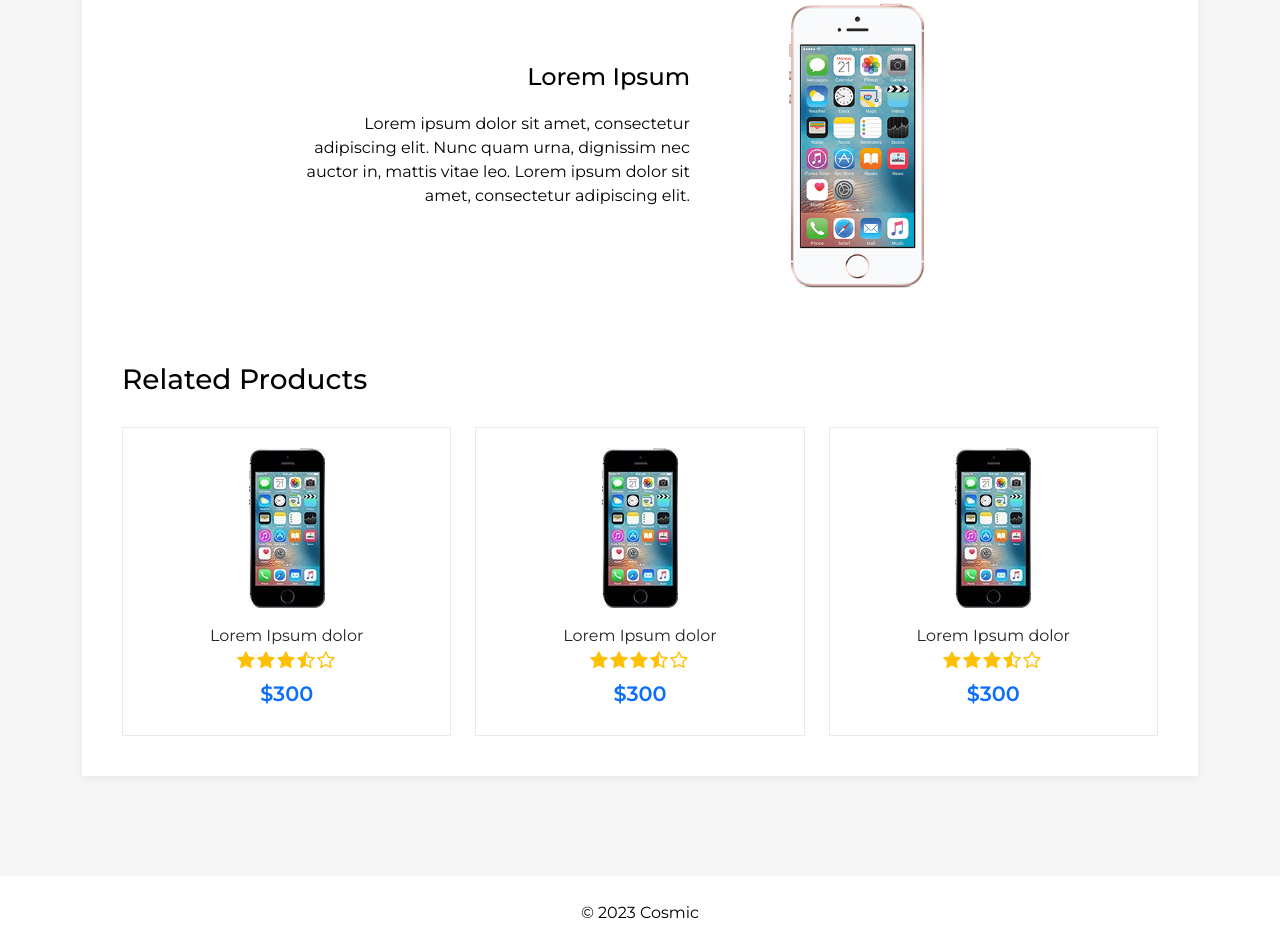
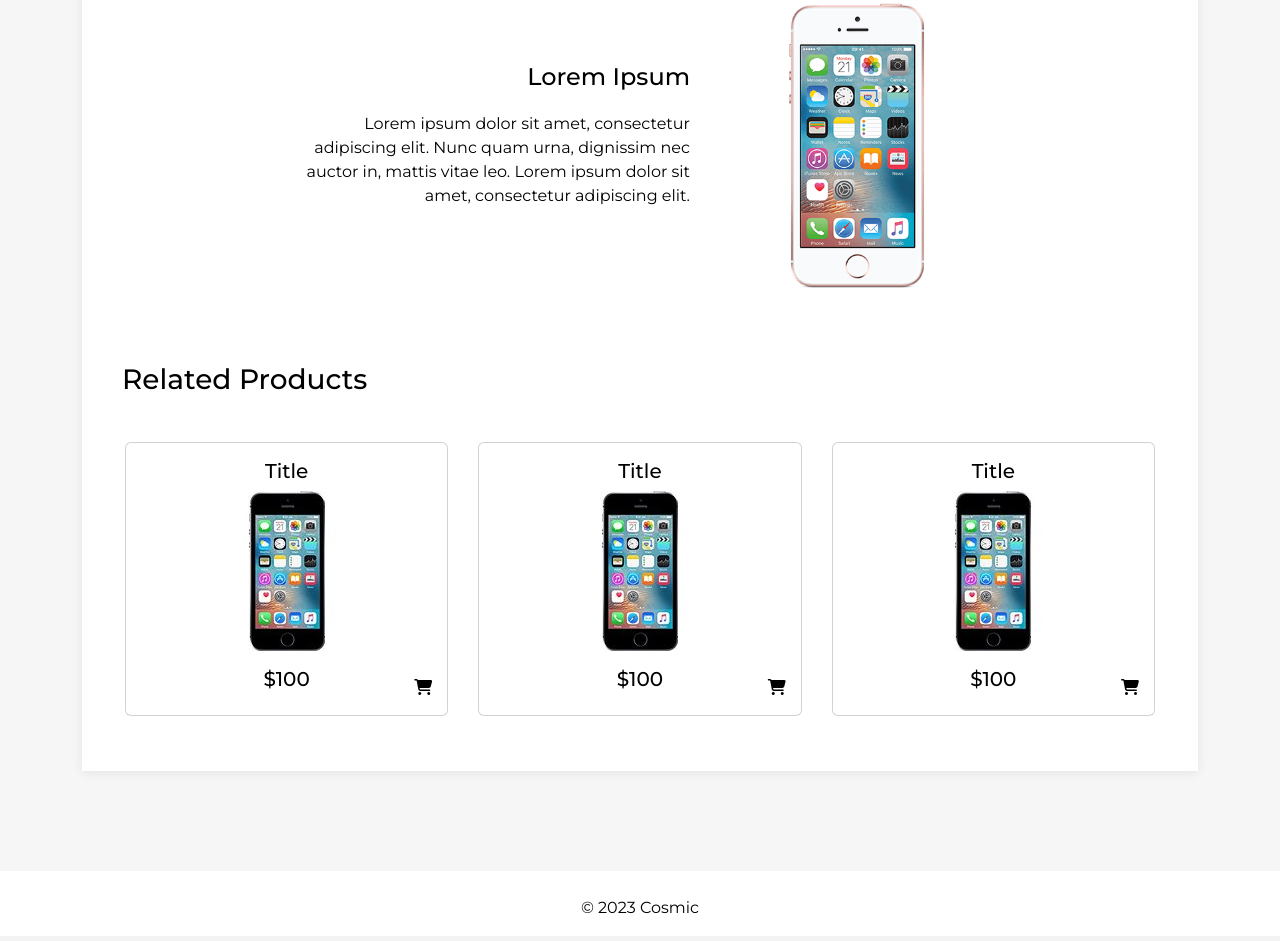
Before and after one commit to L1onLight/rredesigned-enigma, a plain HTML site: page product-page.html in a window 1280 px wide. Shown: the part 1177-2118 px from the top of the page. Drawn offline with Linux system fonts and the light colour scheme; some packages are replaced by stand-ins of ours; a script that the page names is missing.

Commit message:
Update product-page.html

```diff
--- a/product-page.html
+++ b/product-page.html
@@ -242,45 +242,58 @@
                         <h3>Related Products</h3>
                         <div class="items">
                             <div class="row justify-content-center">
-                                <div class="col-sm-6 col-lg-4">
-                                    <div class="clean-related-item">
-                                        <div class="image"><a href="#"><img class="img-fluid d-block mx-auto"
-                                                    src="assets/img/tech/image2.jpg"></a></div>
-                                        <div class="related-name"><a href="#">Lorem Ipsum dolor</a>
-                                            <div class="rating"><img src="assets/img/star.svg"><img
-                                                    src="assets/img/star.svg"><img src="assets/img/star.svg"><img
-                                                    src="assets/img/star-half-empty.svg"><img
-                                                    src="assets/img/star-empty.svg"></div>
-                                            <h4>$300</h4>
-                                        </div>
+                                <div class="col-12 col-md-6 col-lg-4"
+                                    style="padding-right: 15px;padding-bottom: 15px;padding-left: 15px;padding-top: 15px;">
+                                    <div class="card shop-item">
+                                        <a href="product-page.html" class="card-body">
+                                            <h5 class="text-center card-title">Title</h5>
+                                            <p class="card-text"><img class="img-fluid d-block mx-auto"
+                                                    src="assets/img/tech/image2.jpg" width="160" height="160">
+                                            </p>
+                                            <div class="about">
+                                                <div class="price">
+                                                    <h5 class="text-center">$100</h5>
+                                                </div>
+                                            </div><a href="" class="cart-svg"><i
+                                                    class="fa-solid fa-cart-shopping"></i></a>
+                                        </a>
                                     </div>
                                 </div>
-                                <div class="col-sm-6 col-lg-4">
-                                    <div class="clean-related-item">
-                                        <div class="image"><a href="#"><img class="img-fluid d-block mx-auto"
-                                                    src="assets/img/tech/image2.jpg"></a></div>
-                                        <div class="related-name"><a href="#">Lorem Ipsum dolor</a>
-                                            <div class="rating"><img src="assets/img/star.svg"><img
-                                                    src="assets/img/star.svg"><img src="assets/img/star.svg"><img
-                                                    src="assets/img/star-half-empty.svg"><img
-                                                    src="assets/img/star-empty.svg"></div>
-                                            <h4>$300</h4>
-                                        </div>
+                                <div class="col-12 col-md-6 col-lg-4"
+                                    style="padding-right: 15px;padding-bottom: 15px;padding-left: 15px;padding-top: 15px;">
+                                    <div class="card shop-item">
+                                        <a href="product-page.html" class="card-body">
+                                            <h5 class="text-center card-title">Title</h5>
+                                            <p class="card-text"><img class="img-fluid d-block mx-auto"
+                                                    src="assets/img/tech/image2.jpg" width="160" height="160">
+                                            </p>
+                                            <div class="about">
+                                                <div class="price">
+                                                    <h5 class="text-center">$100</h5>
+                                                </div>
+                                            </div><a href="" class="cart-svg"><i
+                                                    class="fa-solid fa-cart-shopping"></i></a>
+                                        </a>
                                     </div>
                                 </div>
-                                <div class="col-sm-6 col-lg-4">
-                                    <div class="clean-related-item">
-                                        <div class="image"><a href="#"><img class="img-fluid d-block mx-auto"
-                                                    src="assets/img/tech/image2.jpg"></a></div>
-                                        <div class="related-name"><a href="#">Lorem Ipsum dolor</a>
-                                            <div class="rating"><img src="assets/img/star.svg"><img
-                                                    src="assets/img/star.svg"><img src="assets/img/star.svg"><img
-                                                    src="assets/img/star-half-empty.svg"><img
-                                                    src="assets/img/star-empty.svg"></div>
-                                            <h4>$300</h4>
-                                        </div>
+                                <div class="col-12 col-md-6 col-lg-4"
+                                    style="padding-right: 15px;padding-bottom: 15px;padding-left: 15px;padding-top: 15px;">
+                                    <div class="card shop-item">
+                                        <a href="product-page.html" class="card-body">
+                                            <h5 class="text-center card-title">Title</h5>
+                                            <p class="card-text"><img class="img-fluid d-block mx-auto"
+                                                    src="assets/img/tech/image2.jpg" width="160" height="160">
+                                            </p>
+                                            <div class="about">
+                                                <div class="price">
+                                                    <h5 class="text-center">$100</h5>
+                                                </div>
+                                            </div><a href="" class="cart-svg"><i
+                                                    class="fa-solid fa-cart-shopping"></i></a>
+                                        </a>
                                     </div>
                                 </div>
+
                             </div>
                         </div>
                     </div>
```
